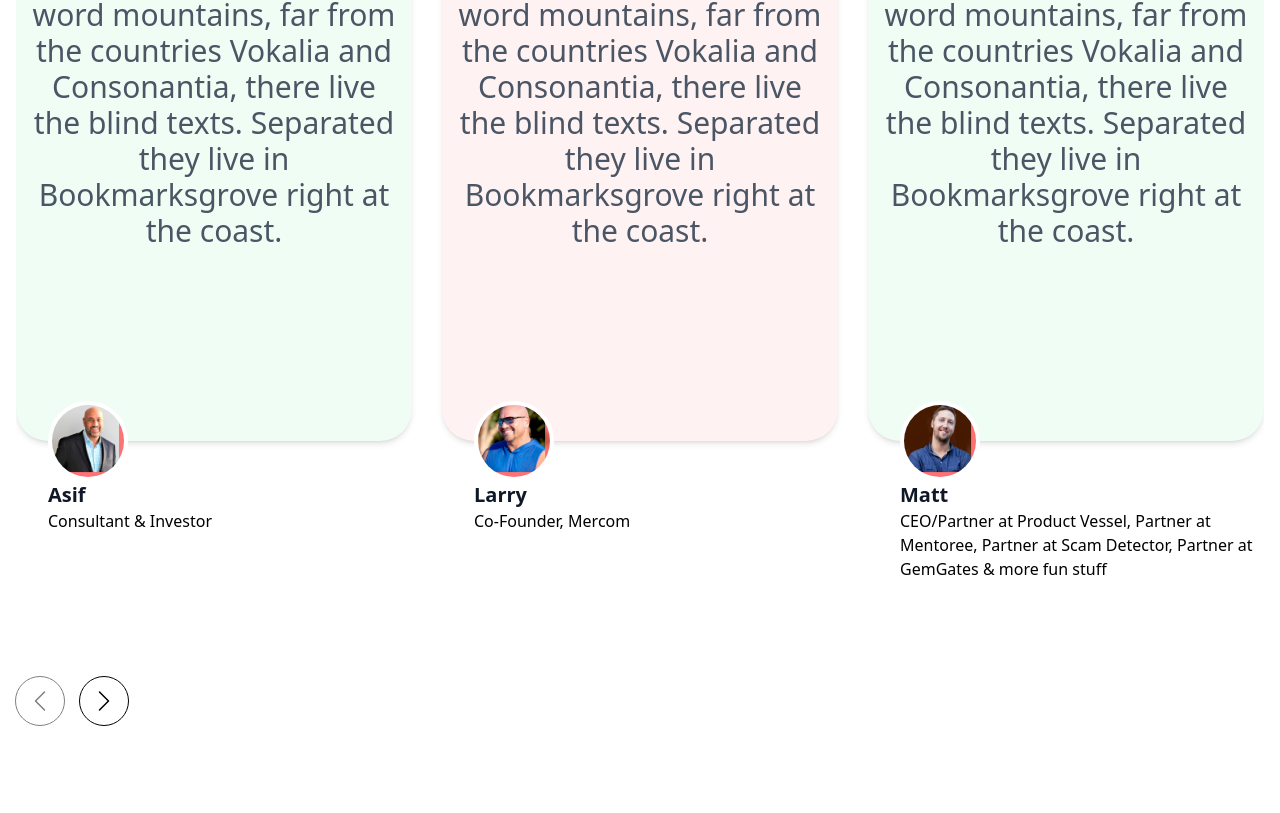
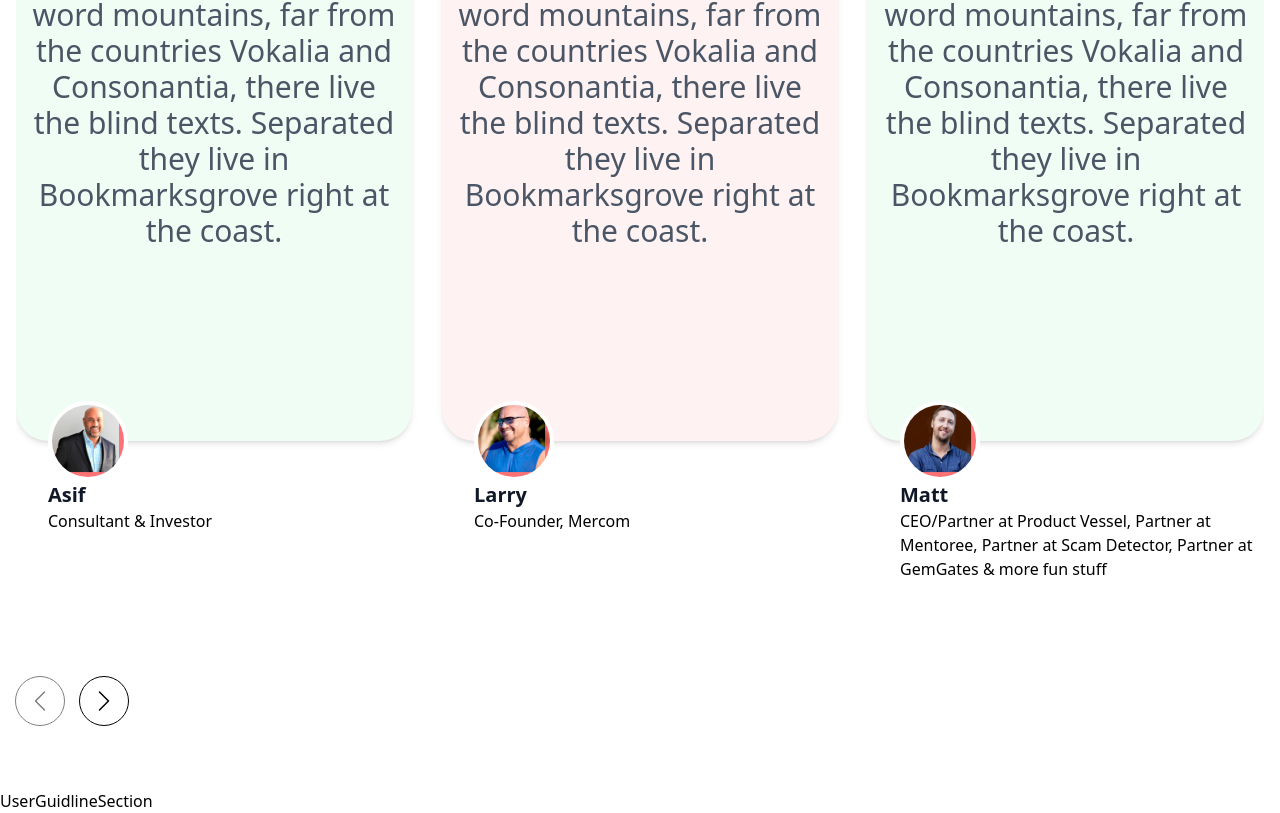
Before and after one commit to ADEDANCE/Mentor-Link, a React (Vite) app: page / in a window 1280 px wide. Shown: the part 1423-2236 px from the top of the page. Before the commit the page ends 2212 px from the top, so only its background shows below. Built offline with nearby package versions, Linux system fonts and the light colour scheme.

Commit message:
Add new Section

```diff
--- a/src/App.jsx
+++ b/src/App.jsx
@@ -6,6 +6,7 @@ import Navber from './Component/Navber'
 import SubNav from './Component/SubNav'
 import HeroSection from './Component/HeroSection'
 import TestimonialsSection from './Component/TestimonialsSection'
+import UserGuidlineSection from './Component/UserGuidlineSection'
 
 function App() {
   const [count, setCount] = useState(0)
@@ -16,6 +17,7 @@ function App() {
        <SubNav />
        <HeroSection />
        <TestimonialsSection />
+       <UserGuidlineSection />
     </>
   )
 }
```
